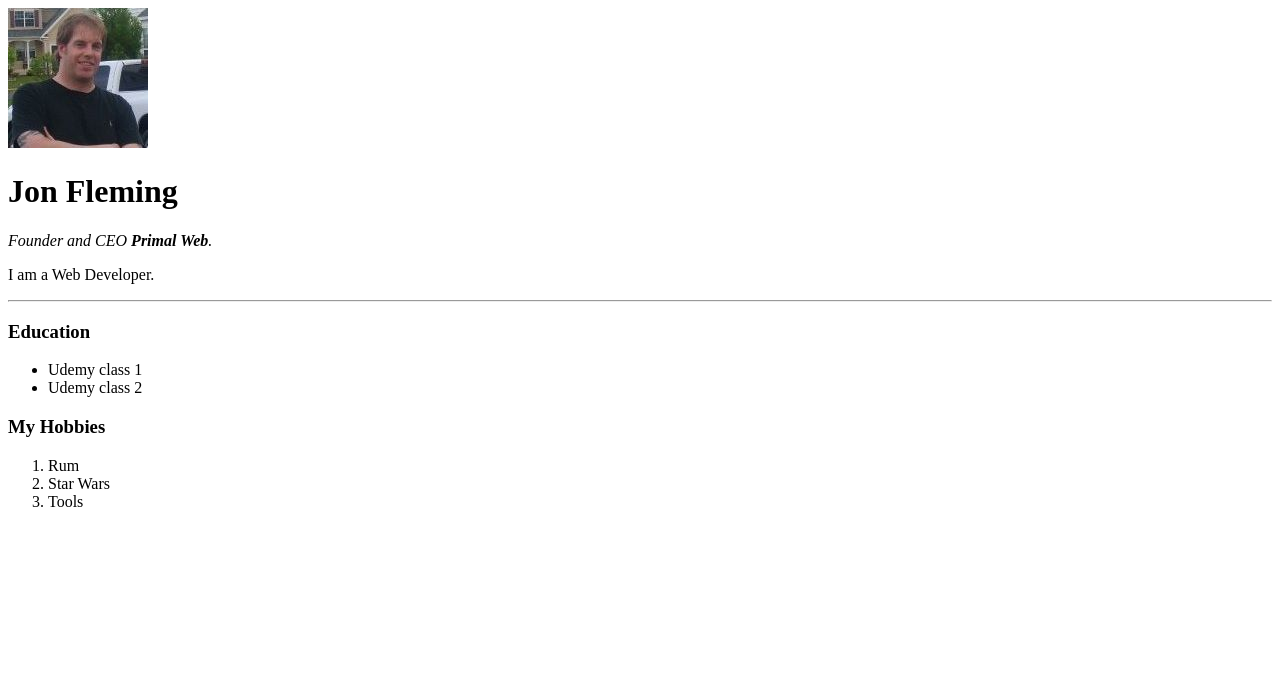
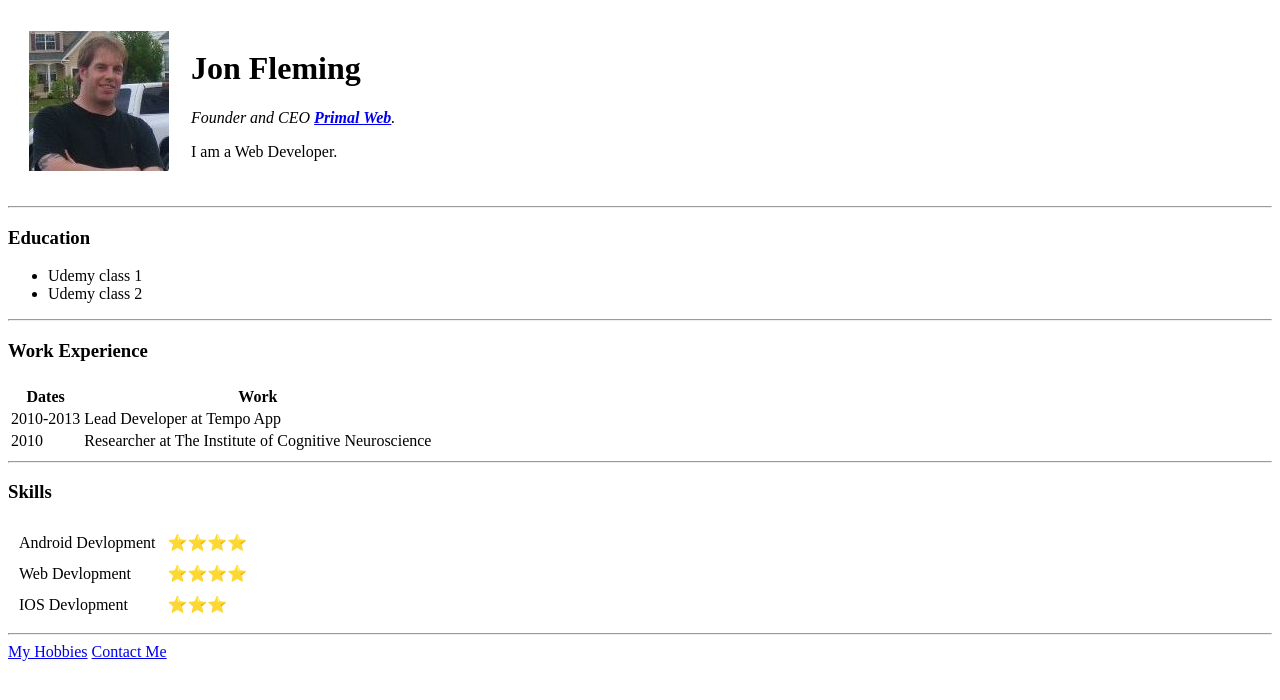
Before and after one commit to jef8310/cv, a plain HTML site: page index.html in a window 1280 px wide. Drawn offline with Linux system fonts and the light colour scheme.

Commit message:
add extra files

```diff
--- a/index.html
+++ b/index.html
@@ -7,22 +7,59 @@
 </head>
 
 <body>
-  <img src="images/fleming.jpg" alt="jon profile picture">
-  <h1>Jon Fleming</h1>
-  <p><em>Founder and CEO <strong>Primal Web</strong>.</em></p>
-  <p>I am a Web Developer.</p>
+  <table cellspacing="20">
+    <tr>
+      <td><img src="images/fleming.jpg" alt="jon profile picture"></td>
+      <td><h1>Jon Fleming</h1>
+      <p><em>Founder and CEO <strong><a href="https://www.google.com">Primal Web</a></strong>.</em></p>
+      <p>I am a Web Developer.</p></td>
+    </tr>
+  </table>
   <hr>
   <h3>Education</h3>
   <ul>
     <li>Udemy class 1</li>
     <li>Udemy class 2</li>
   </ul>
-  <h3>My Hobbies</h3>
-  <ol>
-    <li>Rum</li>
-    <li>Star Wars</li>
-    <li>Tools</li>
-  </ol>
+  <hr>
+    <h3>Work Experience</h3>
+    <table contenteditable="10">
+      <th>
+        <tr>
+          <th>Dates</th>
+          <th>Work</th>
+        </tr>
+      </th>
+      <tbody>
+        <tr>
+          <td>2010-2013</td>
+          <td>Lead Developer at Tempo App</td>
+        </tr>
+        <tr>
+          <td>2010</td>
+          <td>Researcher at The Institute of Cognitive Neuroscience</td>
+        </tr>
+      </tbody>
+    </table>
+    <hr>
+    <h3>Skills</h3>
+        <table cellspacing="10">
+          <tr>
+            <td>Android Devlopment</td>
+            <td>⭐⭐⭐⭐</td>
+          </tr>
+          <tr>
+            <td>Web Devlopment</td>
+            <td>⭐⭐⭐⭐</td>
+          </tr>
+          <tr>
+            <td>IOS Devlopment</td>
+            <td>⭐⭐⭐</td>
+          </tr>
+        </table>
+    <hr>
+    <a href="hobbies.html">My Hobbies</a>
+    <a href="contact-me.html">Contact Me</a>
 </body>
 
 </html>
```
Also changed, not shown: contact-me.html (added, +23 -0 lines), hobbies.html (added, +16 -0 lines).
